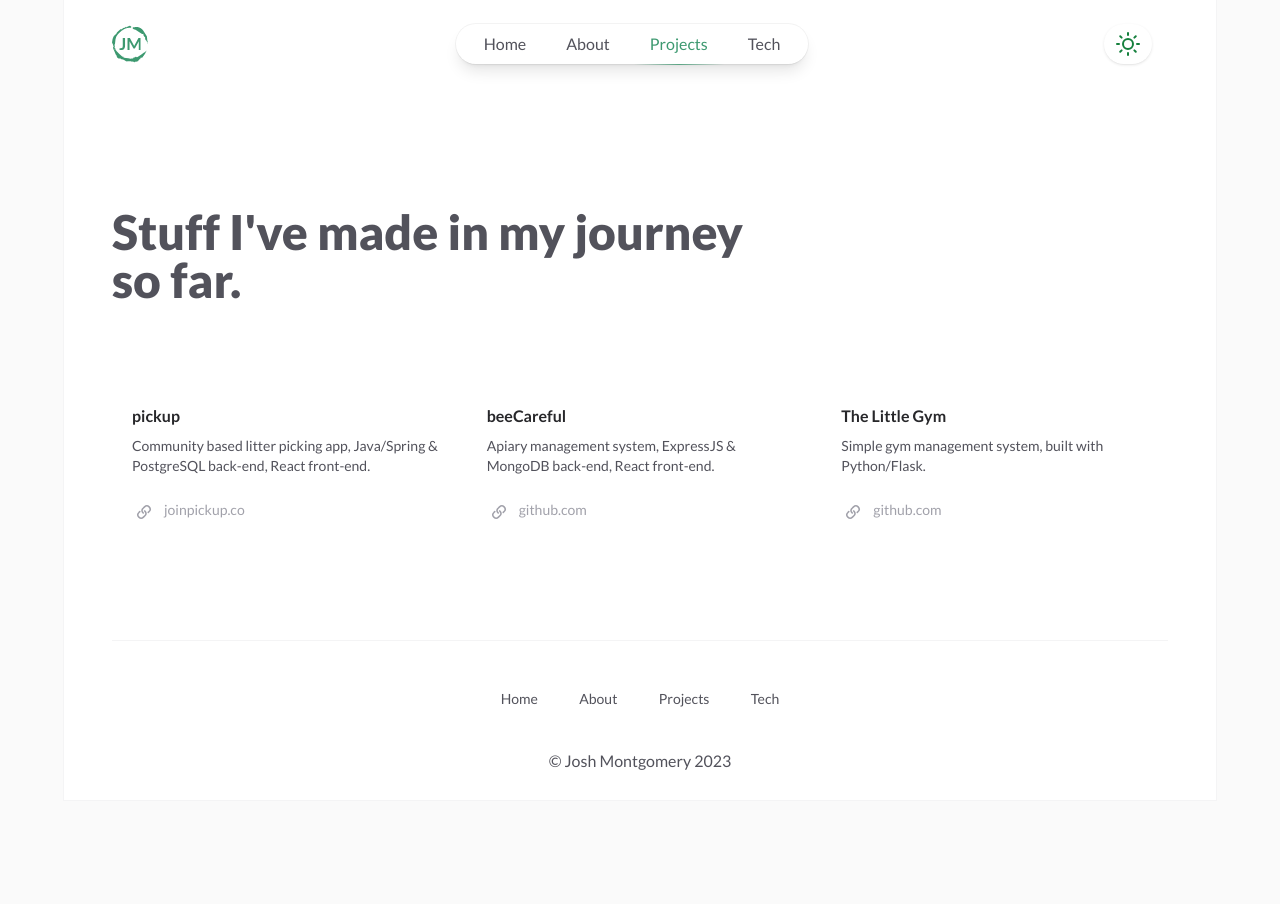
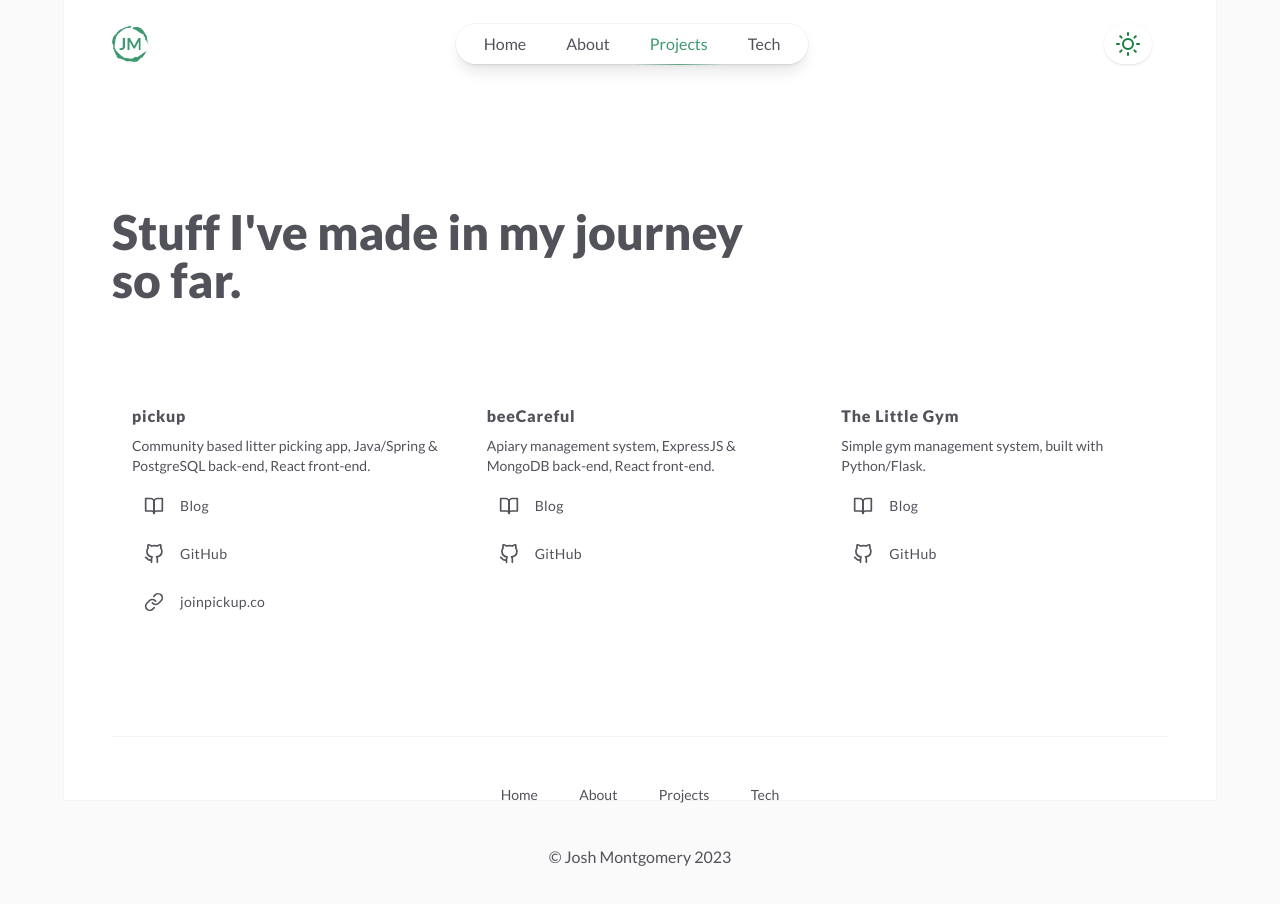
Before and after one commit to jomonty/web-jomonty-portfolio-2023, a React (Vite) app: page /projects in a window 1280 px wide. Shown: the top 904 px of the page. Before the commit the page ends 833 px from the top, so only its background shows below. Built offline with nearby package versions, Linux system fonts and the light colour scheme.

Commit message:
refactored projects into grid and card

```diff
--- /dev/null
+++ b/src/components/projects/ProjectSummaryCard.jsx
@@ -0,0 +1,51 @@
+import { BookOpen, GitHub, Link } from "react-feather";
+
+const ProjectSummaryCard = ({ project }) => {
+  const StyledLink = ({ link, displayText, children }) => {
+    return (
+      <p className="z-10 mt-3 flex text-sm tracking-wide ">
+        <div className="text-logoprimary lg:text-zinc-600 dark:lg:text-zinc-200">
+          <div className="group-hover:text-logosecondary">
+            <div className="hover:font-bold hover:text-logoprimary">
+              <a
+                href={link}
+                target="_blank"
+                rel="noreferrer"
+                className="flex gap-x-4 rounded-xl px-3 py-2 transition hover:bg-zinc-100  hover:dark:bg-zinc-800 "
+              >
+                <span>{children}</span>
+                <span>{displayText}</span>
+              </a>
+            </div>
+          </div>
+        </div>
+      </p>
+    );
+  };
+
+  return (
+    <div
+      className="group relative flex flex-col px-5 py-5"
+      onClick={() => console.log(project.id)}
+    >
+      <div className="absolute inset-0 z-0 scale-95 bg-zinc-50 opacity-0 transition group-hover:scale-100 group-hover:opacity-100 dark:bg-zinc-800/50 sm:rounded-2xl"></div>
+      <h2 className="z-10 font-extrabold tracking-wider">{project.name}</h2>
+      <p className="z-10 mt-2 text-sm text-zinc-600 dark:text-zinc-400">
+        {project.short_description}
+      </p>
+      <StyledLink link="" displayText="Blog">
+        <BookOpen size={20} />
+      </StyledLink>
+      <StyledLink link={project.github} displayText="GitHub">
+        <GitHub size={20} />
+      </StyledLink>
+      {project.hosted ? (
+        <StyledLink link={project.url} displayText={project.url_display}>
+          <Link size={20} />
+        </StyledLink>
+      ) : null}
+    </div>
+  );
+};
+
+export default ProjectSummaryCard;
--- /dev/null
+++ b/src/components/projects/ProjectSummaryGrid.jsx
@@ -0,0 +1,16 @@
+import ProjectSummaryCard from "./ProjectSummaryCard";
+
+const ProjectSummaryGrid = ({ projects }) => {
+  const projectCards = projects
+    .filter((project) => project.active === true)
+    .map((project, index) => (
+      <ProjectSummaryCard key={index} project={project} />
+    ));
+  return (
+    <ul className="grid grid-cols-1 gap-x-2 gap-y-2 sm:grid-cols-2 sm:gap-y-4 lg:grid-cols-3 lg:gap-y-8">
+      {projectCards}
+    </ul>
+  );
+};
+
+export default ProjectSummaryGrid;
--- a/src/containers/Projects.jsx
+++ b/src/containers/Projects.jsx
@@ -3,6 +3,7 @@ import { useState, useEffect } from "react";
 import ContentWrapper from "./ContentWrapper.jsx";
 import ProjectsContent from "../constants/ProjectsContent.jsx";
 // import ProjectSingle from "../components/ProjectSingle";
+import ProjectSummaryGrid from "../components/projects/ProjectSummaryGrid.jsx";
 
 const Projects = () => {
   const [selectedProjectId, setSelectedProjectId] = useState(
@@ -19,47 +20,6 @@ const Projects = () => {
   //   console.log(selectedProjectId);
   // }, [selectedProjectId]);
 
-  const activeProjects = ProjectsContent.projects
-    .filter((project) => project.active === true)
-    .map((project, index) => {
-      return (
-        <li
-          key={index}
-          className="group relative flex flex-col items-start px-5 py-5"
-        >
-          <div className="absolute inset-x-0 inset-y-0 z-0 scale-95 bg-zinc-50 opacity-0 transition group-hover:scale-100 group-hover:opacity-100 dark:bg-zinc-800/50 sm:rounded-2xl"></div>
-          <h2 className="text-base font-semibold text-zinc-800 dark:text-zinc-50">
-            <a
-              href={project.url ? project.url : project.github}
-              target="_blank"
-              rel="noreferrer"
-            >
-              <span className="absolute inset-y-0 inset-x-0 z-20 sm:rounded-2xl"></span>
-              <span className="relative z-10">{project.name}</span>
-            </a>
-          </h2>
-          <p className="relative z-10 mt-2 text-sm text-zinc-600 dark:text-zinc-400">
-            {project.short_description}
-          </p>
-          <p className="relative z-10 mt-6 flex text-sm font-medium text-zinc-400 transition group-hover:text-logoprimary dark:text-zinc-200">
-            <svg
-              viewBox="0 0 24 24"
-              aria-hidden="true"
-              className="h-6 w-6 flex-none"
-            >
-              <path
-                d="M15.712 11.823a.75.75 0 1 0 1.06 1.06l-1.06-1.06Zm-4.95 1.768a.75.75 0 0 0 1.06-1.06l-1.06 1.06Zm-2.475-1.414a.75.75 0 1 0-1.06-1.06l1.06 1.06Zm4.95-1.768a.75.75 0 1 0-1.06 1.06l1.06-1.06Zm3.359.53-.884.884 1.06 1.06.885-.883-1.061-1.06Zm-4.95-2.12 1.414-1.415L12 6.344l-1.415 1.413 1.061 1.061Zm0 3.535a2.5 2.5 0 0 1 0-3.536l-1.06-1.06a4 4 0 0 0 0 5.656l1.06-1.06Zm4.95-4.95a2.5 2.5 0 0 1 0 3.535L17.656 12a4 4 0 0 0 0-5.657l-1.06 1.06Zm1.06-1.06a4 4 0 0 0-5.656 0l1.06 1.06a2.5 2.5 0 0 1 3.536 0l1.06-1.06Zm-7.07 7.07.176.177 1.06-1.06-.176-.177-1.06 1.06Zm-3.183-.353.884-.884-1.06-1.06-.884.883 1.06 1.06Zm4.95 2.121-1.414 1.414 1.06 1.06 1.415-1.413-1.06-1.061Zm0-3.536a2.5 2.5 0 0 1 0 3.536l1.06 1.06a4 4 0 0 0 0-5.656l-1.06 1.06Zm-4.95 4.95a2.5 2.5 0 0 1 0-3.535L6.344 12a4 4 0 0 0 0 5.656l1.06-1.06Zm-1.06 1.06a4 4 0 0 0 5.657 0l-1.061-1.06a2.5 2.5 0 0 1-3.535 0l-1.061 1.06Zm7.07-7.07-.176-.177-1.06 1.06.176.178 1.06-1.061Z"
-                fill="currentColor"
-              ></path>
-            </svg>
-            <span className="ml-2">
-              {project.hosted ? project.url_display : "github.com"}
-            </span>
-          </p>
-        </li>
-      );
-    });
-
   return (
     <main>
       <ContentWrapper>
@@ -70,9 +30,7 @@ const Projects = () => {
           {/* <p className="pt-8 text-base tracking-wider">Coming soon...</p> */}
         </div>
         <div className="mt-16 sm:mt-20">
-          <ul className="grid grid-cols-1 gap-x-2 gap-y-16 sm:grid-cols-2 lg:grid-cols-3">
-            {activeProjects}
-          </ul>
+          <ProjectSummaryGrid projects={ProjectsContent.projects} />
         </div>
       </ContentWrapper>
     </main>
```
